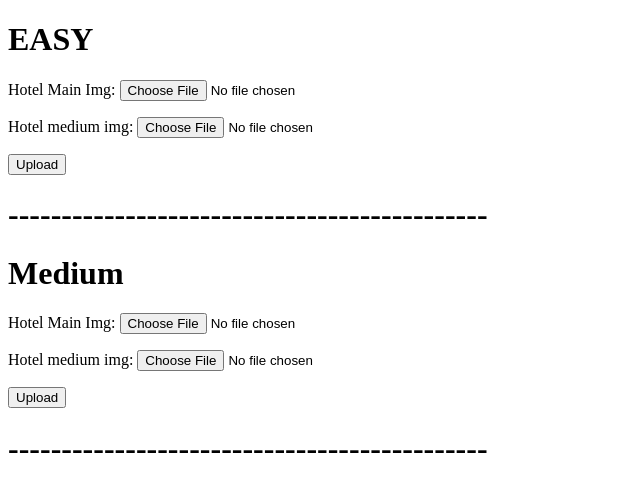
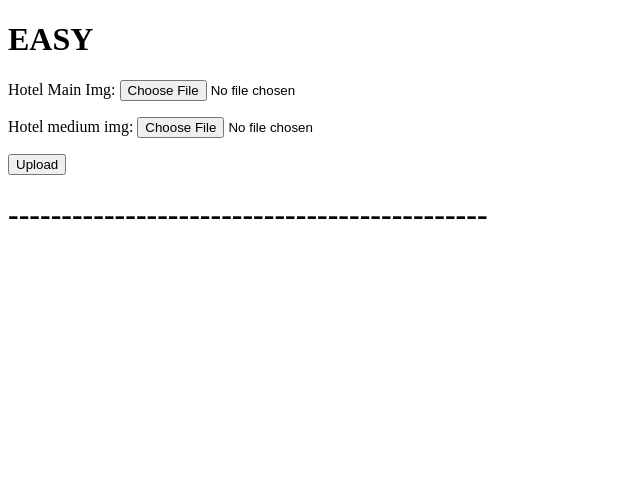
Before and after one commit to Jeffride/TeamProject2021, a Django app: page /image_upload/ in a window 1280 px wide. Shown: the top 492 px of the page, without its empty margins (0-640 px from the left). Run offline with Django 3.2, Linux system fonts and the light colour scheme.

Commit message:
one form which uploads 2 images

```diff
--- a/teamProject/teamProject/templates/teamProject/hotel_image_form.html
+++ b/teamProject/teamProject/templates/teamProject/hotel_image_form.html
@@ -12,12 +12,5 @@
         <button type="submit">Upload</button>
         <h1>---------------------------------------------</h1>
     </form>
-    <form method = "post" enctype="multipart/form-data">
-        <h1>Medium</h1>
-        {% csrf_token %}
-        {{ form.as_p }}
-        <button type="submit">Upload</button>
-        <h1>---------------------------------------------</h1>
-    </form>
 </body>
 </html>
```
